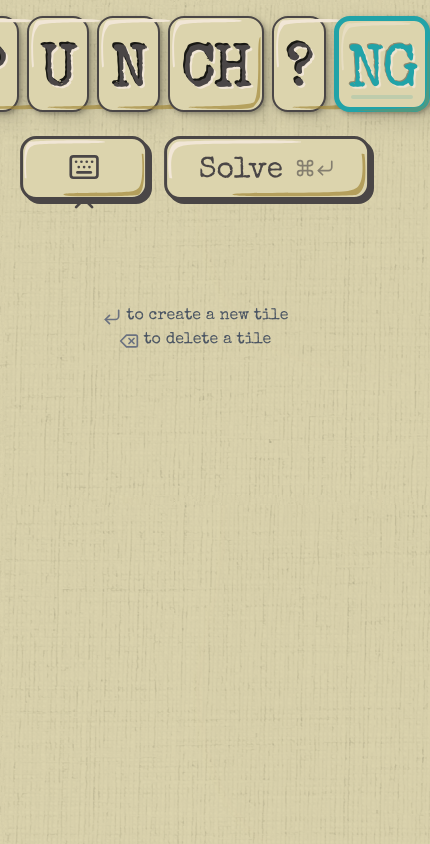
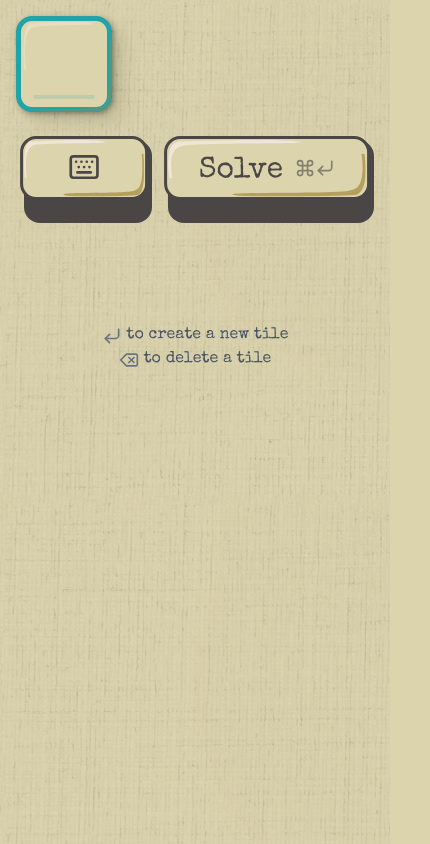
Before and after one commit to chieffancypants/paperback-solver, a Next.js app: page / in a window 390 px wide. Shown: the whole page, 430 px wide, since content can reach past the window. Built offline with nearby package versions, Linux system fonts and the light colour scheme.

Commit message:
Some responsive work for phones in vertical orientation

```diff
--- a/src/app/button.tsx
+++ b/src/app/button.tsx
@@ -7,7 +7,7 @@ export default function Button(props: ButtonProps) {
     const { className:classNames, ...otherProps } = props
 
     return (
-        <div className="bg-paper-900 flex text-3xl text-[#4A4646] rounded-2xl transition-all relative ml-2 mt-2">
+        <div className="bg-paper-900 text-3xl text-[#4A4646] rounded-2xl transition-all relative ml-2 mt-2">
             <button className={`${classNames} ${styles.button} bg-paper-500 rounded-2xl py-2 px-8 border-[3px] border-[#4A4646]`} {...otherProps}>
                 <div className="absolute flex left-[1px] top-[1px] w-4/6 h-2/3 text-paper-100"><ButtonSvg /></div>
                 <div className="absolute flex right-[1px] bottom-[1px] w-4/6 h-3/4 text-paper-700 opacity-70 rotate-180"><ButtonSvg /></div>
--- a/src/app/keyboard-button.tsx
+++ b/src/app/keyboard-button.tsx
@@ -20,7 +20,7 @@ export default function KeyboardButton () {
         <div>
             <Button
                 onClick={ showKeyboard }
-                className="h-16 px-5">
+                className="h-16 px-4">
                 <KeyboardIcon size={32} />
                 <ChevronUpIcon size={32} />
             </Button>
--- a/src/app/rack.tsx
+++ b/src/app/rack.tsx
@@ -25,7 +25,7 @@ type RackProps = {
 }
 export default function Rack (props:RackProps) {
     // const [tiles, setTiles] = useState<string[]>([''])
-    const [tiles, setTiles] = useState<string[]>(['P', 'U', 'N', 'CH', '?', 'NG'])
+    const [tiles, setTiles] = useState<string[]>([''])
     const [cursor, setCursor] = useState<number>(tiles.length - 1)
     const [solveResults, setSolveResults] = useState<string[]>([])
     const [displayResults, setDisplayResults] = useState<boolean>(false)
@@ -108,7 +108,7 @@ export default function Rack (props:RackProps) {
 
     return (
         <div className="flex flex-col gap-5" id="Rack">
-            <div className="flex justify-center items-center gap-2 md:gap-4" onClick={ showKeyboard }>
+            <div className="flex -space-x-4 sm:-space-x-0 sm:gap-2 md:gap-4 justify-between sm:justify-center items-center" onClick={ showKeyboard }>
                 {
                     tiles.map((tile, i) => {
                         return <Tile key={i} chars={tile.toUpperCase()} selected={i === cursor}></Tile>
```
